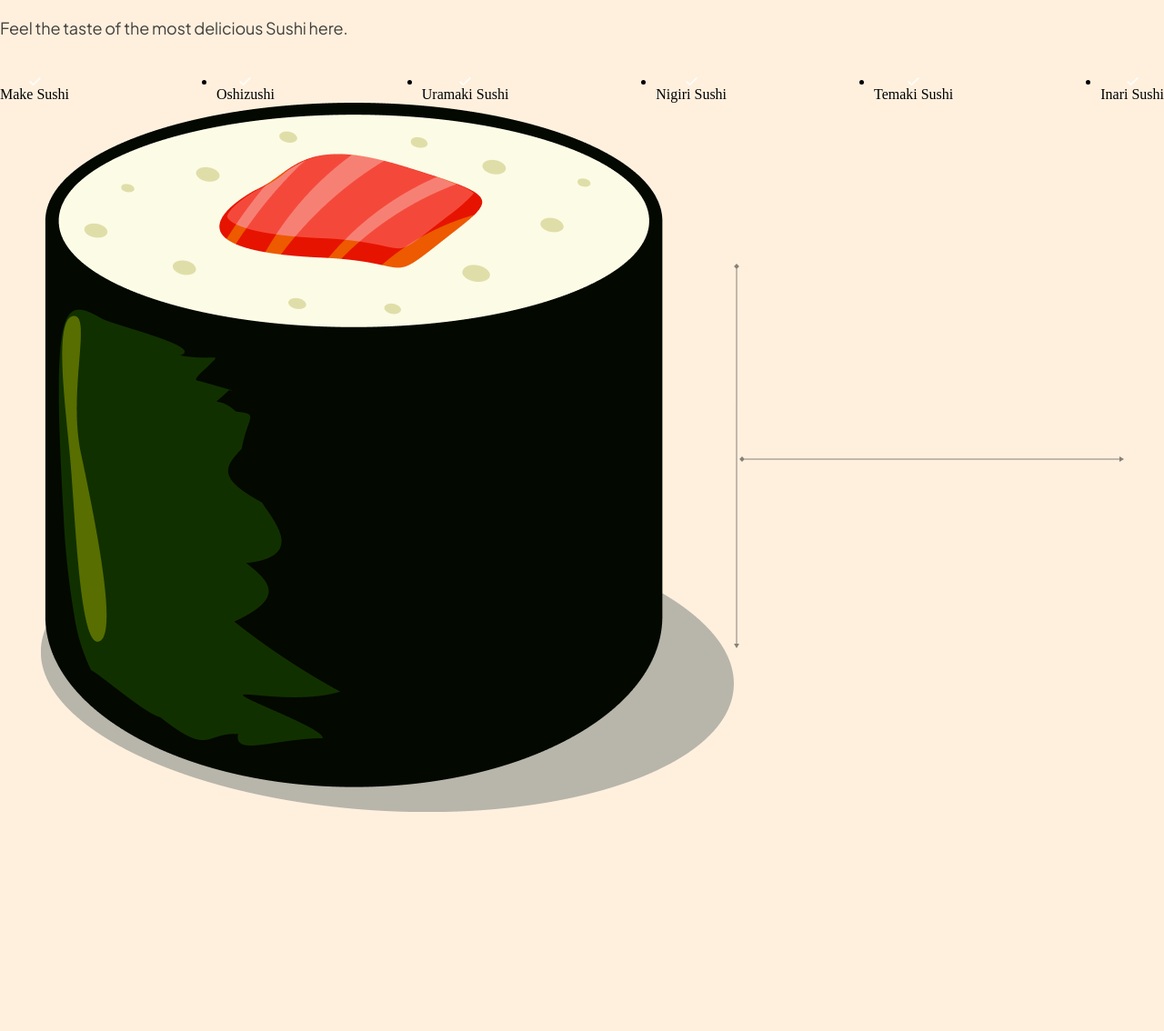
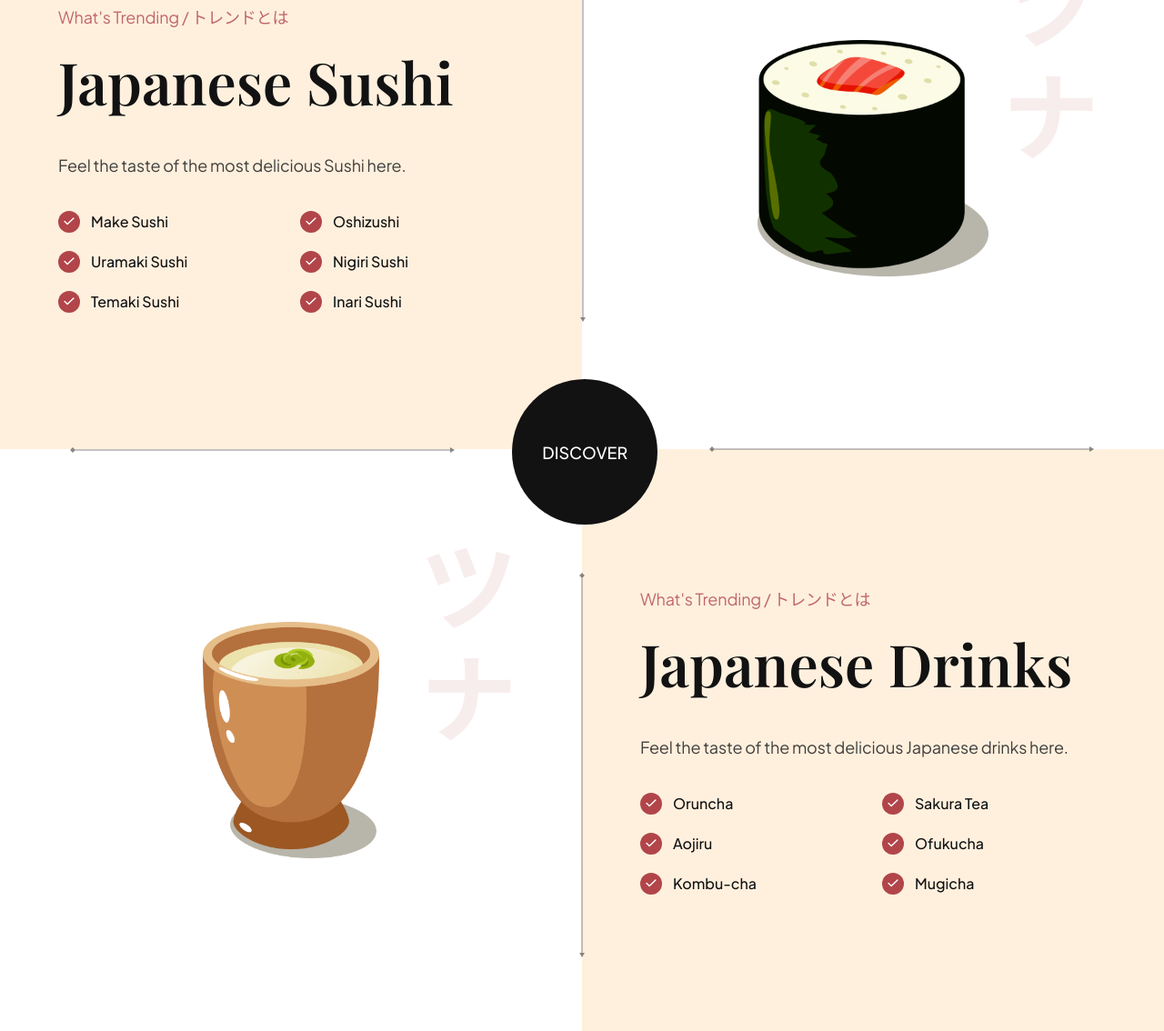
Before and after one commit to Orisaeke/Sushimaun, a website built with Vite: page index.html in a window 1280 px wide. Shown: the part 2564-3698 px from the top of the page at 91% size. Before the commit the page ends 3457 px from the top, so only its background shows below. Built offline with nearby package versions, Linux system fonts and the light colour scheme.

Commit message:
Sushimaun v0.7 (Trending Section implemented)

```diff
--- a/css/sections/trending.css
+++ b/css/sections/trending.css
@@ -0,0 +1,145 @@
+.trending {
+    position: relative;
+    display: flex;
+    flex-direction: column;
+    overflow: hidden;
+}
+
+.trending-sushi, .trending-drink {
+    width: 100%;
+    min-height: 640px;
+    display: flex;
+    flex-direction: row;
+}
+
+.trending__content {
+    flex: 1;
+    display: flex;
+    justify-content: center;
+    flex-direction: column;
+    padding: 32px 64px;
+}
+
+.trending__list {
+    list-style: none;
+    flex-wrap: wrap;
+    gap: 20px;
+}
+
+.trending__list li {
+    flex: 1;
+    display: flex;
+    align-items: center;
+    flex-direction: row;
+    gap: 12px;
+    min-width: 210px;
+}
+
+.trending__icon {
+    width: 24px;
+    height: 24px;
+    background-color: var(--primary-color);
+    border-radius: 100%;
+}
+
+.trending__icon img {
+    width: 50%;
+    height: 50%;
+    object-fit: contain;
+}
+
+.trending__list p {
+    flex: 1;
+    font-size: 16px;
+    font-weight: 500;
+    font-family: var(--plus-jakarta-sans);
+    color: var(--secondary-color);
+}
+
+.trending__image {
+    flex: 1;
+    position: relative;
+    padding: 32px 64px;
+    background-color: var(--color-white);
+    background-repeat: no-repeat;
+    background-size: contain;
+    background-position: center;
+}
+
+.trending-sushi .trending__image {
+    background-image: url(../../assets/japanese_sushi.png);
+}
+
+.trending-drink .trending__image {
+    background-image: url(../../assets/japanese_sushi.png);
+}
+
+.trending__image img {
+    width: 254px;
+    height: 260px;
+    object-fit: contain;
+}
+
+.trending__discover {
+    position: absolute;
+    top: 44%;
+    left: 44%;
+    z-index: 1;
+    width: 160px;
+    height: 160px;
+    background-color: var(--secondary-color);
+    border-radius: 100%;
+    display: flex;
+    justify-content: center;
+    align-items: center;
+}
+
+.trending__discover p {
+    color: #fff;
+    text-transform: uppercase;
+    font-size: 18px;
+    font-weight: 500;
+    font-family: var(--plus-jakarta-sans);
+}
+
+/* Arrows */
+.trending__arrow {
+position: absolute;
+z-index: 1;
+}
+
+.trending__arrow img {
+object-fit: contain;
+}
+
+.trending__arrow-left {
+left: -2.5px;
+top: 12%;
+}
+
+.trending__arrow-left img,
+.trending__arrow-top img {
+width: auto;
+height: 100%;
+}
+
+.trending__arrow-top {
+top: -10.5px;
+left: 12%;
+}
+
+.trending__arrow-bottom {
+bottom: -6.5px;
+right: 12%;
+}
+
+.trending__arrow-bottom img,
+.trending__arrow-right img {
+width: 100%;
+height: auto;
+}
+
+.trending__arrow-right {
+right: -2.5px;
+bottom: 12%;
+}
--- a/index.html
+++ b/index.html
@@ -183,6 +183,7 @@
       </section>
 
       <section class="trending" id="food">
+        <section class="trending-sushi">
         <div class="trending__content" data-aos="fade-right">
           <p class="sushi__subtitle">What's Trending / トレンドとは</p>
           <h3 class="sushi__title">Japanese Sushi</h3>
@@ -246,6 +247,76 @@
           </div>
         </div>
       </section>
+
+      <div class="trending__discover" data-aos="zoom-in">
+        <p>Discover</p>
+      </div>
+
+        <section class="trending-drink">
+          <div class="trending__image flex-center">
+            <img src="assets/sushi-4.png" alt="sushi-4" data-aos="fade-right" />
+
+            <div class="trending__arrow trending__arrow-top">
+              <img src="assets/arrow-horizontal.svg" alt="arrow-horizontal" />
+            </div>
+
+            <div class="trending__arrow trending__arrow-right">
+              <img src="assets/arrow-vertical.svg" alt="arrow-vertical" />
+            </div>
+          </div>
+
+          <div class="trending__content" data-aos="fade-left">
+            <p class="sushi__subtitle">What's Trending / トレンドとは</p>
+            <h3 class="sushi__title">Japanese Drinks</h3>
+            <p class="sushi__description">Feel the taste of the most
+              delicious Japanese drinks here.</p>
+
+              <ul class="trending__list flex-between">
+                <li>
+                  <div class="trending__icon flex-center">
+                    <img src="assets/check.svg" alt="check"/>
+                  </div>
+                  <p>Oruncha</p>
+                </li>
+
+                <li>
+                  <div class="trending__icon flex-center">
+                    <img src="assets/check.svg" alt="check"/>
+                  </div>
+                  <p>Sakura Tea</p>
+                </li>
+
+                <li>
+                  <div class="trending__icon flex-center">
+                    <img src="assets/check.svg" alt="check"/>
+                  </div>
+                  <p>Aojiru</p>
+                </li>
+
+                <li>
+                  <div class="trending__icon flex-center">
+                    <img src="assets/check.svg" alt="check"/>
+                  </div>
+                  <p>Ofukucha</p>
+                </li>
+
+                <li>
+                  <div class="trending__icon flex-center">
+                    <img src="assets/check.svg" alt="check"/>
+                  </div>
+                  <p>Kombu-cha</p>
+                </li>
+
+                <li>
+                  <div class="trending__icon flex-center">
+                    <img src="assets/check.svg" alt="check"/>
+                  </div>
+                  <p>Mugicha</p>
+                </li>
+              </ul>
+          </div>
+        </section>
+      </section>
       <script src="js/script.js" type="module"></script>
   </body>
 </html>
```
